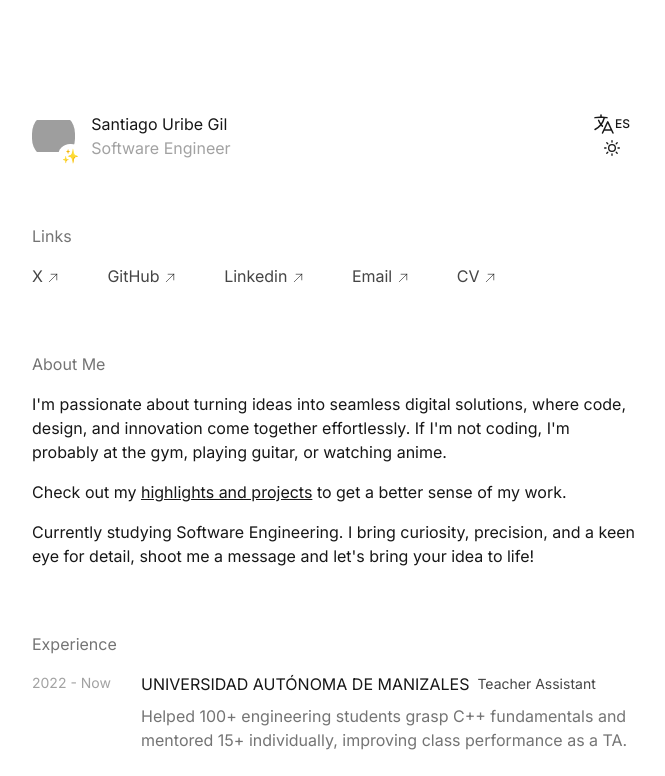
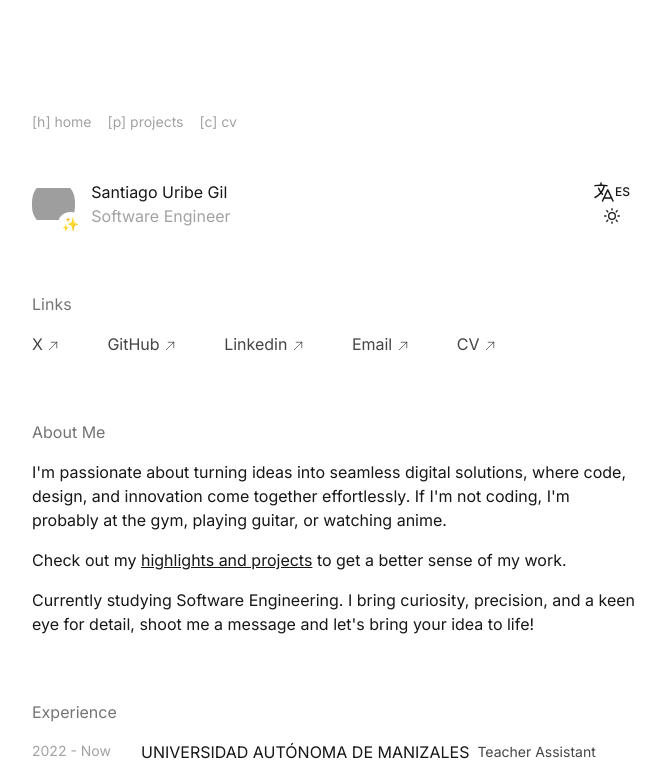
Before and after one commit to santi-ug/santiu, a Next.js app: page /en in a window 1280 px wide. Shown: the top 776 px of the page, without its empty margins (304-969 px from the left). Built offline with nearby package versions, Linux system fonts and the light colour scheme; grey boxes are pictures that could not be loaded.

Commit message:
added two forms of navigation between pages, also changed highlights url to projects

```diff
--- a/messages/en.json
+++ b/messages/en.json
@@ -1,4 +1,7 @@
 {
+	"Navbar": {
+		"projects": "projects"
+	},
 	"Header": {
 		"profession": "Software Engineer"
 	},
--- a/messages/es.json
+++ b/messages/es.json
@@ -1,4 +1,7 @@
 {
+	"Navbar": {
+		"projects": "proyectos"
+	},
 	"Header": {
 		"profession": "Ingeniero de Sistemas"
 	},
--- a/src/app/[locale]/highlights/page.tsx
+++ /dev/null
@@ -1,5 +0,0 @@
-import React from 'react';
-
-export default function page() {
-	return <div>page</div>;
-}
--- a/src/app/[locale]/layout.tsx
+++ b/src/app/[locale]/layout.tsx
@@ -1,5 +1,6 @@
 import AnimateEnter from 'components/AnimateEnter';
 import Footer from 'components/Footer';
+import { Navbar } from 'components/Navbar';
 import type { Metadata, Viewport } from 'next';
 import { NextIntlClientProvider, hasLocale } from 'next-intl';
 import { Inter } from 'next/font/google';
@@ -50,6 +51,7 @@ export default async function RootLayout({
 				<NextIntlClientProvider>
 					<Providers>
 						<AnimateEnter>
+							<Navbar />
 							{children}
 							<Footer />
 						</AnimateEnter>
--- /dev/null
+++ b/src/app/[locale]/projects/page.tsx
@@ -0,0 +1,11 @@
+import React from 'react';
+import GoBack from '../../../components/GoBack';
+
+export default function page() {
+	return (
+		<div>
+			<GoBack />
+			<div>page</div>
+		</div>
+	);
+}
--- /dev/null
+++ b/src/components/GoBack.tsx
@@ -0,0 +1,19 @@
+'use client';
+
+import { useRouter } from 'next/navigation';
+import React from 'react';
+
+export default function Page() {
+	const router = useRouter();
+
+	return (
+		<div className='flex items-center justify-between mb-12 text-sm mx-auto max-w-2xl px-8'>
+			<button
+				onClick={() => router.back()} // Goes back to the previous page
+				className='text-[rgba(var(--foreground-rgb),1)] hover:text-[rgba(var(--foreground-rgb),0.6)] transition-colors duration-200 hover:scale-102 cursor-pointer'
+			>
+				cd ..
+			</button>
+		</div>
+	);
+}
--- /dev/null
+++ b/src/components/Navbar.tsx
@@ -0,0 +1,65 @@
+'use client';
+import { useTranslations } from 'next-intl';
+import Link from 'next/link';
+import { useRouter } from 'next/navigation';
+import { useEffect } from 'react';
+
+export function Navbar() {
+	const router = useRouter();
+	const t = useTranslations('Navbar');
+
+	useEffect(() => {
+		const handleKeyPress = (event: KeyboardEvent) => {
+			// Don't trigger if any input elements are focused or if event target is an input
+			if (
+				document.activeElement?.tagName === 'INPUT' ||
+				document.activeElement?.tagName === 'TEXTAREA' ||
+				event.target instanceof HTMLInputElement
+			) {
+				return;
+			}
+
+			switch (event.key.toLowerCase()) {
+				case 'h':
+					router.push('/');
+					break;
+				case 'p':
+					router.push('/projects');
+					break;
+				case 'c':
+					router.push('/cv');
+					break;
+			}
+		};
+
+		window.addEventListener('keydown', handleKeyPress);
+		return () => window.removeEventListener('keydown', handleKeyPress);
+	}, [router]);
+
+	return (
+		<nav className='flex items-center justify-between mb-12 text-sm mx-auto max-w-2xl px-8'>
+			<div className='flex space-x-4'>
+				<Link
+					href='/'
+					className='text-[rgba(var(--foreground-rgb),0.4)] hover:text-[rgba(var(--foreground-rgb),1)] transition-colors duration-200 hover:scale-102'
+				>
+					[h] home
+				</Link>
+
+				<Link
+					href='/projects'
+					className='text-[rgba(var(--foreground-rgb),0.4)] hover:text-[rgba(var(--foreground-rgb),1)] transition-colors duration-200 hover:scale-102'
+				>
+					[p] {t('projects')}
+				</Link>
+				<Link
+					href='/cv'
+					prefetch={true}
+					className='text-[rgba(var(--foreground-rgb),0.4)] hover:text-[rgba(var(--foreground-rgb),1)] transition-colors duration-200 hover:scale-102'
+				>
+					[c] cv
+				</Link>
+			</div>
+		</nav>
+	);
+}
--- a/tailwind.config.ts
+++ b/tailwind.config.ts
@@ -18,6 +18,7 @@ module.exports = {
 			colors: {
 				gray: colors.neutral,
 			},
+			textColor: ['hover'],
 		},
 	},
 };
```
Also changed, not shown: src/styles/globals.css (+12 -0 lines).
